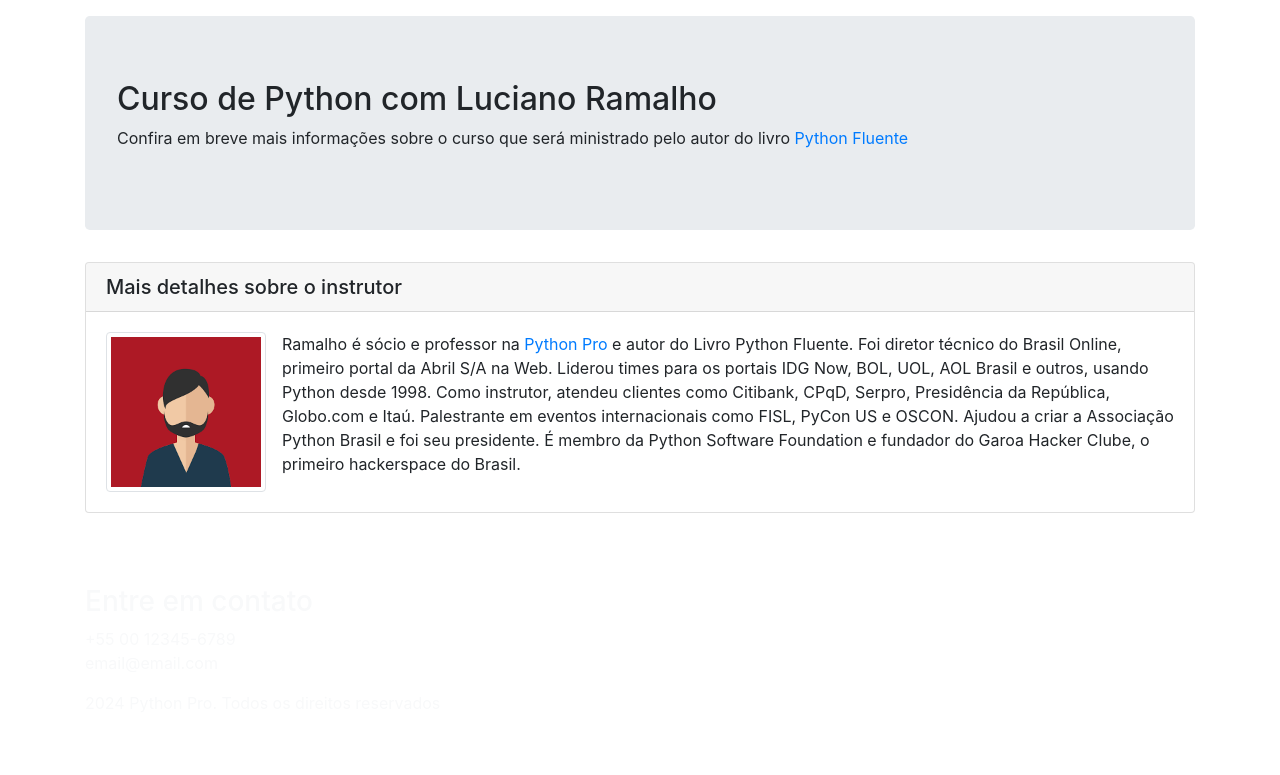
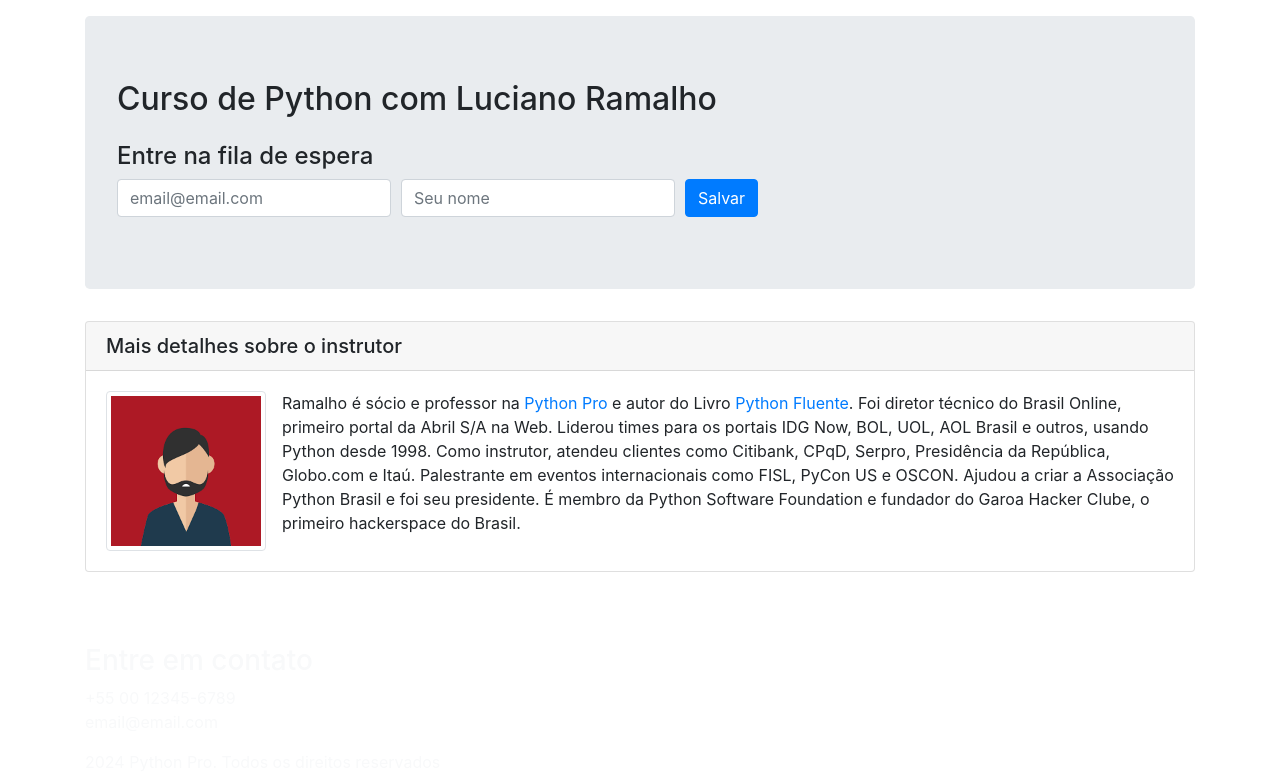
Before and after one commit to thiago-garcia/curso-django, a Django app: page / in a window 1280 px wide. Shown: the part 56-831 px from the top of the page. Before the commit the page ends 569 px from the top, so only its background shows below. Run offline with Django 4.2, Linux system fonts and the light colour scheme; some libraries are stand-ins or nearby versions.

Commit message:
instalado form de captura de mailchimp close #58

```diff
--- a/pypro/base/templates/base/home.html
+++ b/pypro/base/templates/base/home.html
@@ -11,7 +11,7 @@
 
 	<meta name="description" content="Página do curso Python Pro">
 	<meta name="author" content="Thiago Garcia">
-	<link rel="icon" type="image/png" href="{% static 'img/favicon.png' %}"/>
+	<link rel="icon" type="image/png" href="{% static 'img/favicon.png' %}" />
 
 	<link href="{% static 'css/bootstrap.min.css' %}" rel="stylesheet">
 	<link href="{% static 'css/style.css' %}" rel="stylesheet">
@@ -41,10 +41,27 @@
 					<h2>
 						Curso de Python com Luciano Ramalho
 					</h2>
-					<p>
-						Confira em breve mais informações sobre o curso que será ministrado pelo autor do livro
-						<a href="http://shop.oreilly.com/product/0636920032519.do" target="_blank">Python Fluente</a>
-					</p>
+					<h4 class="mt-4">Entre na fila de espera</h4>
+					<form action="https://outlook.us18.list-manage.com/subscribe/post?u=462e0823a0a6fbb6930411ece&amp;id=3a7306642d&amp;f_id=00a1c2e1f0" method="post"
+						id="mc-embedded-subscribe-form" name="mc-embedded-subscribe-form" class="validate" target="_self">
+						<div class="form-row align-items-center">
+						  	<div class="col-auto">
+								<label class="sr-only" for="mce-EMAIL">E-mail</label>
+								<input type="email" name="EMAIL" class="required email form-control mb-2" id="mce-EMAIL" required="" placeholder="email@email.com">
+						  	</div>
+						  	<div class="col-auto">
+								<label class="sr-only" for="mce-FNAME">Nome</label>
+								<input type="text" name="FNAME" class="required text form-control mb-2" id="mce-FNAME" required="" placeholder="Seu nome">
+						  	</div>
+							<div aria-hidden="true" style="position: absolute; left: -5000px;">
+								/* real people should not fill this in and expect good things - do not remove this or risk form bot signups */
+								<input type="text" name="b_462e0823a0a6fbb6930411ece_3a7306642d" tabindex="-1" value="">
+							</div>
+						  	<div class="col-auto">
+								<input type="submit" name="subscribe" id="mc-embedded-subscribe" class="button btn btn-primary mb-2" value="Salvar">
+						  	</div>
+						</div>
+					</form>
 				</div>
 			</div>
 		</div>
@@ -56,13 +73,17 @@
 					</h5>
 					<div class="card-body">
 						<p class="card-text">
-							<img src="{% static 'img/user.png' %}" width="160" alt="Autor" class="img-thumbnail float-left mr-3" />
+							<img src="{% static 'img/user.png' %}" width="160" alt="Autor"
+								class="img-thumbnail float-left mr-3" />
 							Ramalho é sócio e professor na <a href="www.python.pro.br">Python Pro</a> e autor do Livro
-							Python Fluente. Foi diretor técnico do Brasil Online, primeiro portal da Abril S/A na Web.
-							Liderou times para os portais IDG Now, BOL, UOL, AOL Brasil e outros, usando Python desde 1998.
+							<a href="http://shop.oreilly.com/product/0636920032519.do" target="_blank">Python Fluente</a>. Foi diretor técnico do Brasil Online, primeiro portal da Abril S/A na Web.
+							Liderou times para os portais IDG Now, BOL, UOL, AOL Brasil e outros, usando Python desde
+							1998.
 							Como instrutor, atendeu clientes como Citibank, CPqD, Serpro, Presidência da República,
-							Globo.com e Itaú. Palestrante em eventos internacionais como FISL, PyCon US e OSCON. Ajudou a
-							criar a Associação Python Brasil e foi seu presidente. É membro da Python Software Foundation e
+							Globo.com e Itaú. Palestrante em eventos internacionais como FISL, PyCon US e OSCON. Ajudou
+							a
+							criar a Associação Python Brasil e foi seu presidente. É membro da Python Software
+							Foundation e
 							fundador do Garoa Hacker Clube, o primeiro hackerspace do Brasil.
 						</p>
 					</div>
```
Lines whose indentation alone changed are shown as unchanged.
